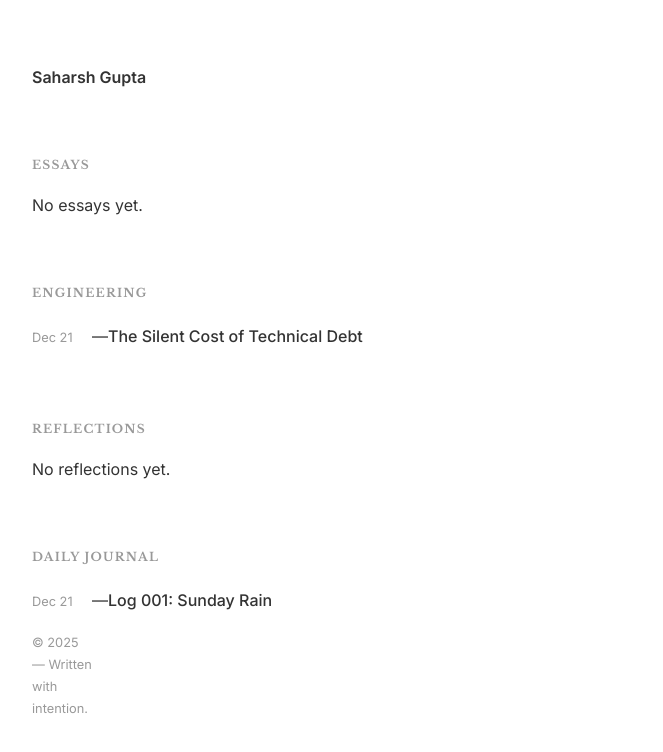
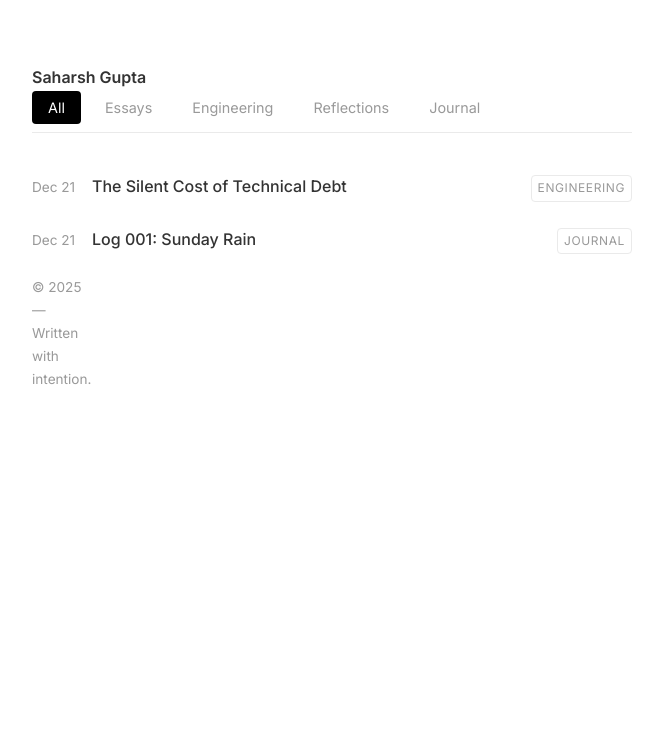
Before and after one commit to saharshg29/saharshg29.github.io, a Jekyll site: the page built from index.html, in a window 1280 px wide. Shown: the top 752 px of the page, without its empty margins (308-971 px from the left). Built offline with Jekyll 4.4.1, drawn with Linux system fonts in a browser that asks for light colours.

Commit message:
feat: Introduce tabbed navigation for content categories, refine post list styles, and update content file naming.

```diff
--- a/assets/css/style.css
+++ b/assets/css/style.css
@@ -71,37 +71,100 @@ a:hover {
     border-bottom-color: var(--accent);
 }
 
-/* Post List (Minimal) */
+/* Tabs */
+.tabs {
+    display: flex;
+    gap: 0.5rem;
+    margin-bottom: 2rem;
+    overflow-x: auto;
+    padding-bottom: 0.5rem;
+    border-bottom: 1px solid var(--border);
+    /* Define border in root if missing or use fallback */
+    border-bottom: 1px solid #eaeaea;
+    -webkit-overflow-scrolling: touch;
+    /* smooth scrolling on mobile */
+}
+
+@media (prefers-color-scheme: dark) {
+    .tabs {
+        border-color: #333;
+    }
+}
+
+.tab-button {
+    background: none;
+    border: none;
+    padding: 0.5rem 1rem;
+    font-family: 'Inter', sans-serif;
+    font-size: 0.9rem;
+    color: var(--text-meta);
+    cursor: pointer;
+    border-radius: 4px;
+    transition: all 0.2s;
+    white-space: nowrap;
+}
+
+.tab-button:hover {
+    background: #f4f4f4;
+    color: var(--text);
+}
+
+.tab-button.active {
+    background: var(--accent);
+    color: var(--bg);
+}
+
+@media (prefers-color-scheme: dark) {
+    .tab-button:hover {
+        background: #222;
+    }
+
+    .tab-button.active {
+        color: #000;
+        background: #fff;
+    }
+}
+
+/* Post List (Refined) */
 .post-item {
     display: flex;
     align-items: baseline;
-    padding: 0.25rem 0;
-    margin-bottom: 0.25rem;
+    padding: 0.5rem 0;
+    margin-bottom: 0.5rem;
+    flex-wrap: wrap;
+    /* allow wrapping on small screens */
 }
 
 .post-meta {
     font-family: 'Inter', sans-serif;
-    font-size: 0.8rem;
+    font-size: 0.85rem;
     color: var(--text-meta);
     width: 60px;
     /* Fixed width for alignment */
     flex-shrink: 0;
 }
 
+.category-label {
+    font-size: 0.75rem;
+    text-transform: uppercase;
+    color: var(--text-meta);
+    border: 1px solid #eaeaea;
+    padding: 2px 6px;
+    border-radius: 4px;
+    margin-left: auto;
+    /* push to right */
+    letter-spacing: 0.05em;
+}
+
+@media (prefers-color-scheme: dark) {
+    .category-label {
+        border-color: #333;
+    }
+}
+
 .post-item a {
     font-weight: 500;
-}
-
-.section-title {
-    font-size: 0.75rem;
-    text-transform: uppercase;
-    letter-spacing: 0.1em;
-    color: var(--text-meta);
-    margin-top: 4rem;
-    margin-bottom: 1rem;
-    font-weight: 600;
-    border: none;
-    padding: 0;
+    margin-right: 1rem;
 }
 
 article {
--- a/index.html
+++ b/index.html
@@ -2,50 +2,83 @@
 layout: default
 ---
 
-<h2 class="section-title">Essays</h2>
-{% if site.essays.size > 0 %}
+<div class="tabs">
+    <button class="tab-button active" data-tab="all">All</button>
+    <button class="tab-button" data-tab="essays">Essays</button>
+    <button class="tab-button" data-tab="engineering">Engineering</button>
+    <button class="tab-button" data-tab="reflections">Reflections</button>
+    <button class="tab-button" data-tab="journals">Journal</button>
+</div>
+
+<div class="post-list">
+    <!-- Essays -->
     {% for post in site.essays %}
-<div class="post-item">
-    <span class="post-meta">{{ post.date | date: "%b %d" }}</span> —
+    <div class="post-item" data-category="essays">
+        <span class="post-meta">{{ post.date | date: "%b %d" }}</span>
         <a href="{{ post.url }}">{{ post.title }}</a>
+        <span class="category-label">Essay</span>
     </div>
     {% endfor %}
-{% else %}
-<p class="empty-state">No essays yet.</p>
-{% endif %}
 
-<h2 class="section-title">Engineering</h2>
-{% if site.engineering.size > 0 %}
+    <!-- Engineering -->
     {% for post in site.engineering %}
-<div class="post-item">
-    <span class="post-meta">{{ post.date | date: "%b %d" }}</span> —
+    <div class="post-item" data-category="engineering">
+        <span class="post-meta">{{ post.date | date: "%b %d" }}</span>
         <a href="{{ post.url }}">{{ post.title }}</a>
+        <span class="category-label">Engineering</span>
     </div>
     {% endfor %}
-{% else %}
-<p class="empty-state">No engineering notes yet.</p>
-{% endif %}
 
-<h2 class="section-title">Reflections</h2>
-{% if site.reflections.size > 0 %}
+    <!-- Reflections -->
     {% for post in site.reflections %}
-<div class="post-item">
-    <span class="post-meta">{{ post.date | date: "%b %d" }}</span> —
+    <div class="post-item" data-category="reflections">
+        <span class="post-meta">{{ post.date | date: "%b %d" }}</span>
         <a href="{{ post.url }}">{{ post.title }}</a>
+        <span class="category-label">Reflection</span>
     </div>
     {% endfor %}
-{% else %}
-<p class="empty-state">No reflections yet.</p>
-{% endif %}
 
-<h2 class="section-title">Daily Journal</h2>
-{% if site.journals.size > 0 %}
+    <!-- Journals -->
     {% for post in site.journals %}
-<div class="post-item">
-    <span class="post-meta">{{ post.date | date: "%b %d" }}</span> —
+    <div class="post-item" data-category="journals">
+        <span class="post-meta">{{ post.date | date: "%b %d" }}</span>
         <a href="{{ post.url }}">{{ post.title }}</a>
+        <span class="category-label">Journal</span>
     </div>
     {% endfor %}
-{% else %}
-<p class="empty-state">No journal entries yet.</p>
-{% endif %}
+</div>
+
+<script>
+    document.addEventListener('DOMContentLoaded', () => {
+        const tabs = document.querySelectorAll('.tab-button');
+        const posts = document.querySelectorAll('.post-item');
+
+        tabs.forEach(tab => {
+            tab.addEventListener('click', () => {
+                // Remove active class from all tabs
+                tabs.forEach(t => t.classList.remove('active'));
+                // Add active class to clicked tab
+                tab.classList.add('active');
+
+                const category = tab.getAttribute('data-tab');
+
+                posts.forEach(post => {
+                    const postCategory = post.getAttribute('data-category');
+                    const label = post.querySelector('.category-label');
+
+                    if (category === 'all') {
+                        post.style.display = 'flex';
+                        if (label) label.style.display = 'inline-block'; // Show label in 'all' view
+                    } else {
+                        if (postCategory === category) {
+                            post.style.display = 'flex';
+                            if (label) label.style.display = 'none'; // Hide label in filtered view
+                        } else {
+                            post.style.display = 'none';
+                        }
+                    }
+                });
+            });
+        });
+    });
+</script>
```
Also changed, not shown: content/_engineering/complexity.md (renamed from content/_engineering/2025-12-21-complexity.md, +1 -0 lines), content/_journals/log-001.md (renamed from content/_journals/2025-12-21-log-001.md), 3 other files. Lines whose indentation alone changed are shown as unchanged.
